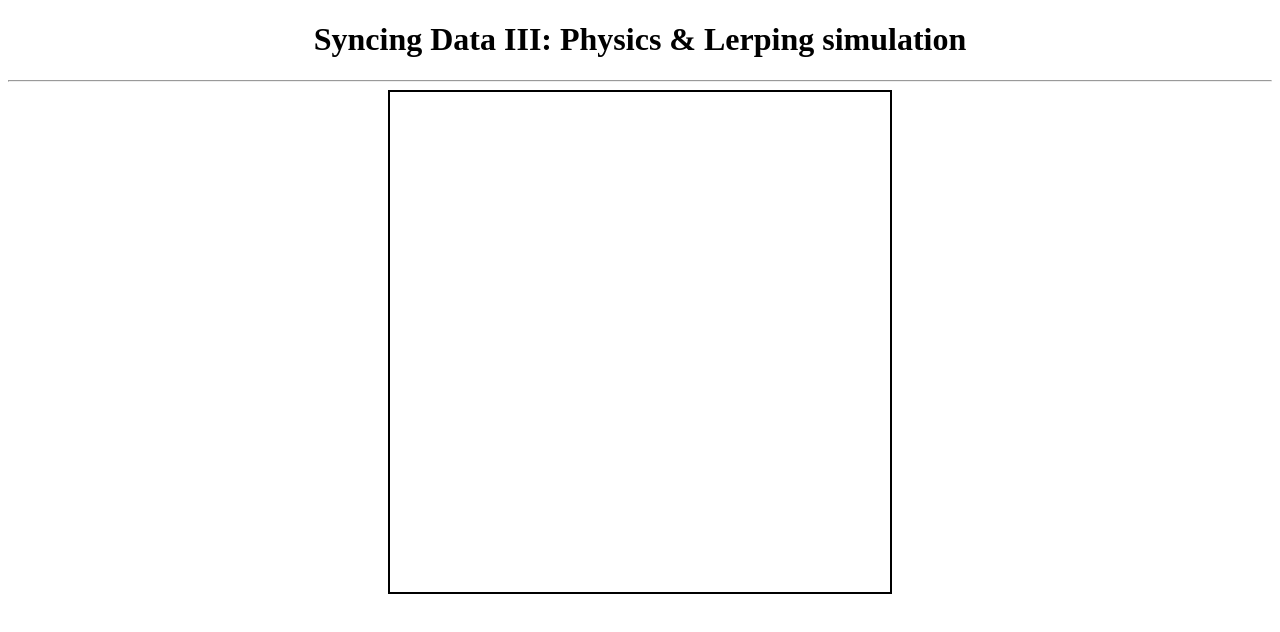
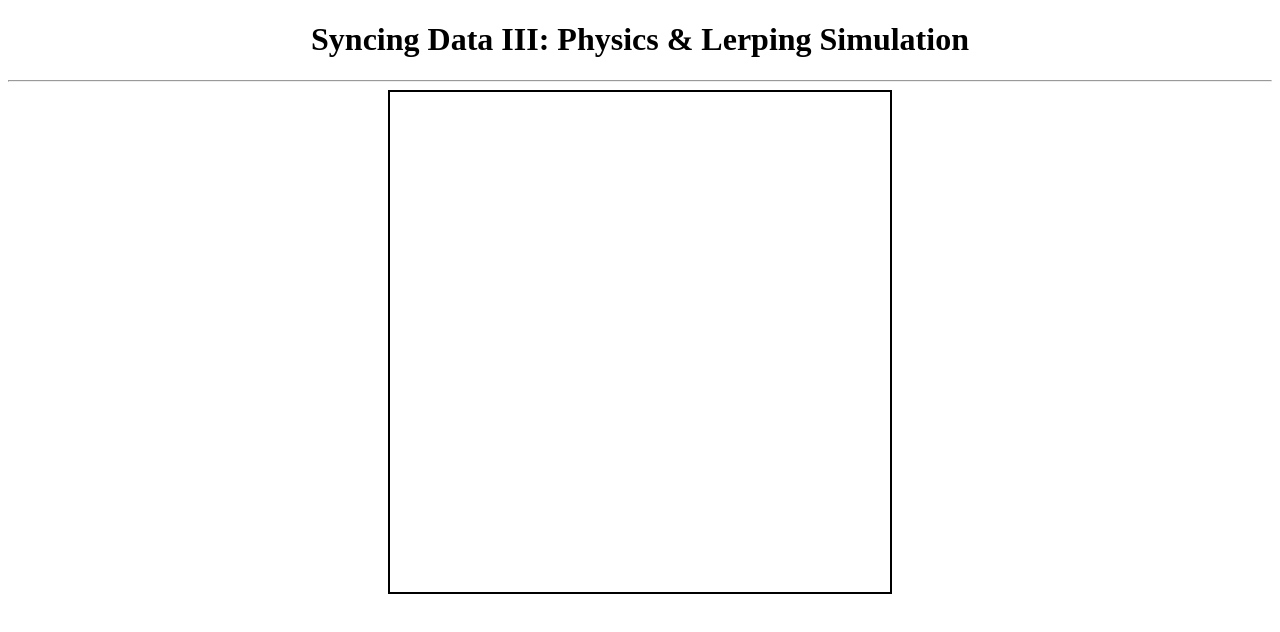
Before and after one commit to Avix101/syncing-data-3, a website: page hosted/index.html in a window 1280 px wide. Drawn offline with nearby package versions, Linux system fonts and the light colour scheme; files that its build step writes are made by us from their sources; no server answers.

Commit message:
Capitalized letter

```diff
--- a/hosted/index.html
+++ b/hosted/index.html
@@ -8,7 +8,7 @@
 	<link rel="stylesheet" type="text/css" href="/assets/styles/mainStyle.css">
 </head>
 <body>
-	<h1>Syncing Data III: Physics &amp; Lerping simulation</h1>
+	<h1>Syncing Data III: Physics &amp; Lerping Simulation</h1>
 	<hr />
 	<canvas width="500" height="500" id="viewport"></canvas>
 	<img id="dogeSprite" class="hidden" src="/assets/dogeSprite.png" alt="Doge Sprite" />
```
